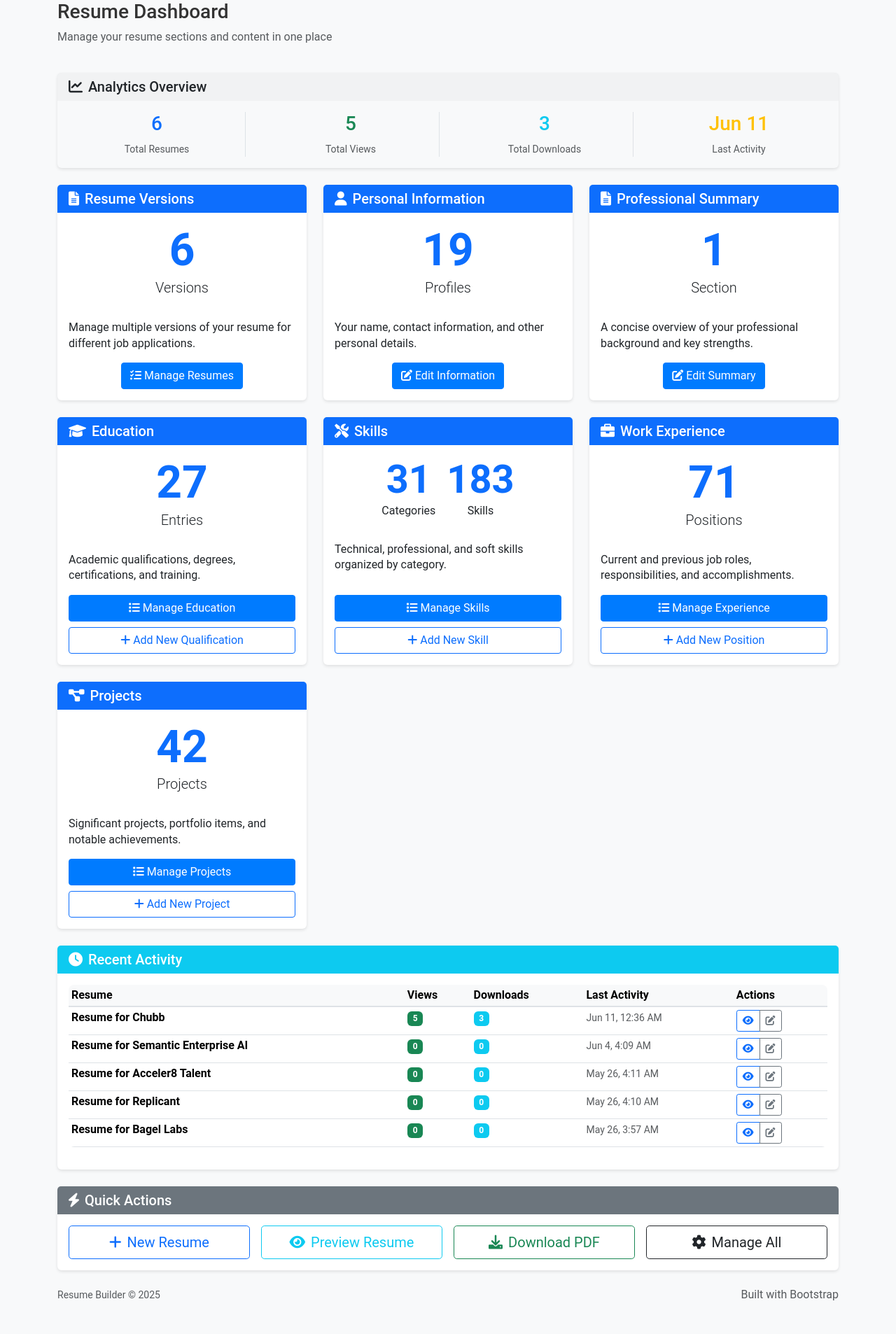
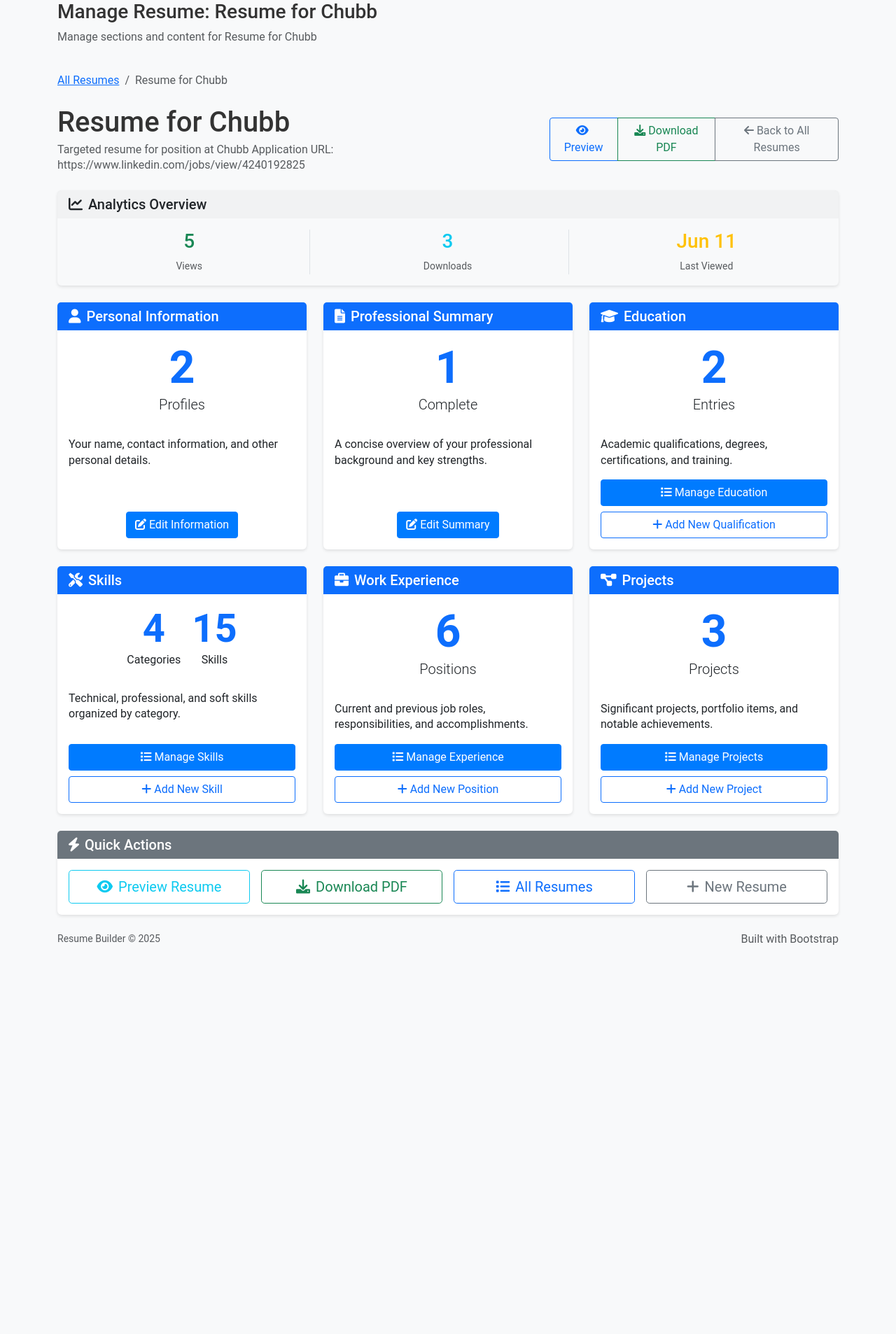
Before and after one commit to rakmakan/resume_builder, a PHP site: page /admin.php in a window 1280 px wide. Shown: the part 74-1980 px from the top of the page at 70% size. After the commit the page ends 1424 px from the top, so only its background shows below. Run offline with PHP 8.4, Linux system fonts and the light colour scheme; data comes from the database, SQL or seed files in the repository.

Commit message:
Refactor admin.php to be resume-specific
- Modified admin.php to require resume_id parameter and show only that resume's data
- Updated admin.php to display resume-specific statistics and section counts
- Added breadcrumb navigation and resume header with action buttons
- Updated all section links to include resume_id parameter
- Added 'Manage' button in resumes.php that links to resume-specific admin page
- Updated breadcrumbs in common.php to link back to resume-specific admin
- Modified personal_info.php to use updated breadcrumb function
- Changed navigation flow: All Resumes → Select Resume → Resume-specific Admin → Edit Sections

This creates a proper workflow where users must select a specific resume before accessing the admin interface, making the admin page contextual to the selected resume rather than showing global data across all resumes.

```diff
--- a/admin.php
+++ b/admin.php
@@ -1,43 +1,80 @@
 <?php
 require_once 'database/db.php';
 require_once 'includes/utils.php';
+require_once 'edit_sections/common.php';
 
 // Start session
 session_start();
 
-// Set page title and description
-$pageTitle = 'Resume Dashboard';
-$pageDescription = 'Manage your resume sections and content in one place';
-
 // Get database instance
 $db = ResumeDB::getInstance();
 
-// Get overall statistics
-$overallStats = $db->getResumeStats();
-$totalResumes = count($db->query("SELECT * FROM resumes"));
+// Get resume ID from URL parameter
+$resumeId = getResumeId($db);
+$resumeName = getResumeName($db, $resumeId);
 
-// Count entries in each section (across all resumes)
-$personalCount = count($db->query("SELECT * FROM personal_info"));
-$educationCount = count($db->query("SELECT * FROM education WHERE is_visible = 1"));
-$skillCategoriesCount = count($db->query("SELECT * FROM skill_categories WHERE is_visible = 1"));
-$skillsCount = count($db->query("SELECT * FROM skills WHERE is_visible = 1"));
-$experienceCount = count($db->query("SELECT * FROM experience WHERE is_visible = 1"));
-$projectsCount = count($db->query("SELECT * FROM projects WHERE is_visible = 1"));
+// Verify resume exists
+$resume = $db->querySingle("SELECT * FROM resumes WHERE id = ?", [$resumeId]);
+if (!$resume) {
+    header('Location: edit_sections/resumes.php');
+    exit;
+}
 
-// Get recent activity (last 5 resumes viewed/updated)
-$recentResumes = $db->query(
-    "SELECT id, name, last_viewed_at, view_count, download_count, updated_at
-     FROM resumes
-     ORDER BY COALESCE(last_viewed_at, updated_at) DESC
-     LIMIT 5"
-);
+// Set page title and description
+$pageTitle = 'Manage Resume: ' . $resumeName;
+$pageDescription = 'Manage sections and content for ' . $resumeName;
+
+// Get resume-specific statistics
+$resumeStats = $db->getResumeStats($resumeId);
+
+// Count entries in each section for this specific resume
+$personalCount = count($db->query("SELECT * FROM personal_info WHERE resume_id = ?", [$resumeId]));
+$educationCount = count($db->query("SELECT * FROM education WHERE resume_id = ? AND is_visible = 1", [$resumeId]));
+$skillCategoriesCount = count($db->query("SELECT * FROM skill_categories WHERE resume_id = ? AND is_visible = 1", [$resumeId]));
+$skillsCount = count($db->query("SELECT * FROM skills WHERE resume_id = ? AND is_visible = 1", [$resumeId]));
+$experienceCount = count($db->query("SELECT * FROM experience WHERE resume_id = ? AND is_visible = 1", [$resumeId]));
+$projectsCount = count($db->query("SELECT * FROM projects WHERE resume_id = ? AND is_visible = 1", [$resumeId]));
+
+// Get summary for this resume
+$summaryExists = $db->querySingle("SELECT id FROM summary WHERE resume_id = ?", [$resumeId]) ? 1 : 0;
 
 // Include header
 require_once 'includes/header.php';
 ?>
 
+<!-- Breadcrumb Navigation -->
+<nav aria-label="breadcrumb" class="mb-4">
+    <ol class="breadcrumb">
+        <li class="breadcrumb-item"><a href="edit_sections/resumes.php">All Resumes</a></li>
+        <li class="breadcrumb-item active" aria-current="page"><?php echo htmlspecialchars($resumeName); ?></li>
+    </ol>
+</nav>
+
+<!-- Resume Header -->
+<div class="row mb-4">
+    <div class="col-12">
+        <div class="d-flex justify-content-between align-items-center">
+            <div>
+                <h1 class="mb-1"><?php echo htmlspecialchars($resumeName); ?></h1>
+                <p class="text-muted mb-0"><?php echo htmlspecialchars($resume['description'] ?: 'No description'); ?></p>
+            </div>
+            <div class="btn-group">
+                <a href="index.php?resume_id=<?php echo $resumeId; ?>" target="_blank" class="btn btn-outline-primary">
+                    <i class="fas fa-eye me-1"></i>Preview
+                </a>
+                <a href="export.php?id=<?php echo $resumeId; ?>" class="btn btn-outline-success">
+                    <i class="fas fa-download me-1"></i>Download PDF
+                </a>
+                <a href="edit_sections/resumes.php" class="btn btn-outline-secondary">
+                    <i class="fas fa-arrow-left me-1"></i>Back to All Resumes
+                </a>
+            </div>
+        </div>
+    </div>
+</div>
+
 <!-- Analytics Overview -->
-<?php if ($overallStats && ($overallStats['total_views'] > 0 || $overallStats['total_downloads'] > 0)): ?>
+<?php if ($resumeStats && ($resumeStats['view_count'] > 0 || $resumeStats['download_count'] > 0)): ?>
 <div class="row mb-4">
     <div class="col-12">
         <div class="card bg-light">
@@ -48,27 +85,21 @@ require_once 'includes/header.php';
             </div>
             <div class="card-body">
                 <div class="row text-center">
-                    <div class="col-md-3">
+                    <div class="col-md-4">
                         <div class="border-end">
-                            <h3 class="text-primary"><?php echo $totalResumes; ?></h3>
-                            <small class="text-muted">Total Resumes</small>
+                            <h3 class="text-success"><?php echo $resumeStats['view_count'] ?? 0; ?></h3>
+                            <small class="text-muted">Views</small>
                         </div>
                     </div>
-                    <div class="col-md-3">
+                    <div class="col-md-4">
                         <div class="border-end">
-                            <h3 class="text-success"><?php echo $overallStats['total_views'] ?? 0; ?></h3>
-                            <small class="text-muted">Total Views</small>
+                            <h3 class="text-info"><?php echo $resumeStats['download_count'] ?? 0; ?></h3>
+                            <small class="text-muted">Downloads</small>
                         </div>
                     </div>
-                    <div class="col-md-3">
-                        <div class="border-end">
-                            <h3 class="text-info"><?php echo $overallStats['total_downloads'] ?? 0; ?></h3>
-                            <small class="text-muted">Total Downloads</small>
-                        </div>
-                    </div>
-                    <div class="col-md-3">
-                        <h3 class="text-warning"><?php echo $overallStats['last_activity'] ? formatDate($overallStats['last_activity'], 'M j') : 'Never'; ?></h3>
-                        <small class="text-muted">Last Activity</small>
+                    <div class="col-md-4">
+                        <h3 class="text-warning"><?php echo $resumeStats['last_viewed_at'] ? formatDate($resumeStats['last_viewed_at'], 'M j') : 'Never'; ?></h3>
+                        <small class="text-muted">Last Viewed</small>
                     </div>
                 </div>
             </div>
@@ -79,28 +110,6 @@ require_once 'includes/header.php';
 
 <!-- Dashboard Cards -->
 <div class="row g-4">
-    <!-- Resume Versions Card -->
-    <div class="col-md-6 col-lg-4">
-        <div class="card h-100">
-            <div class="card-header bg-primary text-white">
-                <h5 class="card-title mb-0">
-                    <i class="fas fa-file-alt me-2"></i>Resume Versions
-                </h5>
-            </div>
-            <div class="card-body d-flex flex-column">
-                <div class="text-center mb-3">
-                    <span class="display-3 text-primary"><?php echo $totalResumes; ?></span>
-                    <p class="lead">Versions</p>
-                </div>
-                <p class="card-text">Manage multiple versions of your resume for different job applications.</p>
-                <div class="mt-auto text-center">
-                    <a href="edit_sections/resumes.php" class="btn btn-primary">
-                        <i class="fas fa-tasks me-1"></i>Manage Resumes
-                    </a>
-                </div>
-            </div>
-        </div>
-    </div>
 
     <!-- Personal Information Card -->
     <div class="col-md-6 col-lg-4">
@@ -117,7 +126,7 @@ require_once 'includes/header.php';
                 </div>
                 <p class="card-text">Your name, contact information, and other personal details.</p>
                 <div class="mt-auto text-center">
-                    <a href="edit_sections/personal_info.php" class="btn btn-primary">
+                    <a href="edit_sections/personal_info.php?resume_id=<?php echo $resumeId; ?>" class="btn btn-primary">
                         <i class="fas fa-edit me-1"></i>Edit Information
                     </a>
                 </div>
@@ -135,12 +144,12 @@ require_once 'includes/header.php';
             </div>
             <div class="card-body d-flex flex-column">
                 <div class="text-center mb-3">
-                    <span class="display-3 text-primary">1</span>
-                    <p class="lead">Section</p>
+                    <span class="display-3 text-primary"><?php echo $summaryExists; ?></span>
+                    <p class="lead"><?php echo $summaryExists ? 'Complete' : 'Missing'; ?></p>
                 </div>
                 <p class="card-text">A concise overview of your professional background and key strengths.</p>
                 <div class="mt-auto text-center">
-                    <a href="edit_sections/summary.php" class="btn btn-primary">
+                    <a href="edit_sections/summary.php?resume_id=<?php echo $resumeId; ?>" class="btn btn-primary">
                         <i class="fas fa-edit me-1"></i>Edit Summary
                     </a>
                 </div>
@@ -164,10 +173,10 @@ require_once 'includes/header.php';
                 <p class="card-text">Academic qualifications, degrees, certifications, and training.</p>
                 <div class="mt-auto">
                     <div class="d-grid gap-2">
-                        <a href="edit_sections/education.php" class="btn btn-primary">
+                        <a href="edit_sections/education.php?resume_id=<?php echo $resumeId; ?>" class="btn btn-primary">
                             <i class="fas fa-list me-1"></i>Manage Education
                         </a>
-                        <a href="edit_sections/education_add.php" class="btn btn-outline-primary">
+                        <a href="edit_sections/education.php?resume_id=<?php echo $resumeId; ?>&action=add" class="btn btn-outline-primary">
                             <i class="fas fa-plus me-1"></i>Add New Qualification
                         </a>
                     </div>
@@ -200,10 +209,10 @@ require_once 'includes/header.php';
                 <p class="card-text">Technical, professional, and soft skills organized by category.</p>
                 <div class="mt-auto">
                     <div class="d-grid gap-2">
-                        <a href="edit_sections/skills.php" class="btn btn-primary">
+                        <a href="edit_sections/skills.php?resume_id=<?php echo $resumeId; ?>" class="btn btn-primary">
                             <i class="fas fa-list me-1"></i>Manage Skills
                         </a>
-                        <a href="edit_sections/skills_add.php" class="btn btn-outline-primary">
+                        <a href="edit_sections/skills.php?resume_id=<?php echo $resumeId; ?>&action=add" class="btn btn-outline-primary">
                             <i class="fas fa-plus me-1"></i>Add New Skill
                         </a>
                     </div>
@@ -228,10 +237,10 @@ require_once 'includes/header.php';
                 <p class="card-text">Current and previous job roles, responsibilities, and accomplishments.</p>
                 <div class="mt-auto">
                     <div class="d-grid gap-2">
-                        <a href="edit_sections/experience.php" class="btn btn-primary">
+                        <a href="edit_sections/experience.php?resume_id=<?php echo $resumeId; ?>" class="btn btn-primary">
                             <i class="fas fa-list me-1"></i>Manage Experience
                         </a>
-                        <a href="edit_sections/experience_add.php" class="btn btn-outline-primary">
+                        <a href="edit_sections/experience_add.php?resume_id=<?php echo $resumeId; ?>" class="btn btn-outline-primary">
                             <i class="fas fa-plus me-1"></i>Add New Position
                         </a>
                     </div>
@@ -256,10 +265,10 @@ require_once 'includes/header.php';
                 <p class="card-text">Significant projects, portfolio items, and notable achievements.</p>
                 <div class="mt-auto">
                     <div class="d-grid gap-2">
-                        <a href="edit_sections/projects.php" class="btn btn-primary">
+                        <a href="edit_sections/projects.php?resume_id=<?php echo $resumeId; ?>" class="btn btn-primary">
                             <i class="fas fa-list me-1"></i>Manage Projects
                         </a>
-                        <a href="edit_sections/projects_add.php" class="btn btn-outline-primary">
+                        <a href="edit_sections/projects.php?resume_id=<?php echo $resumeId; ?>&action=add" class="btn btn-outline-primary">
                             <i class="fas fa-plus me-1"></i>Add New Project
                         </a>
                     </div>
@@ -269,70 +278,7 @@ require_once 'includes/header.php';
     </div>
 </div>
 
-<!-- Recent Activity -->
-<?php if (!empty($recentResumes)): ?>
-<div class="row mt-4">
-    <div class="col-12">
-        <div class="card">
-            <div class="card-header bg-info text-white">
-                <h5 class="card-title mb-0">
-                    <i class="fas fa-clock me-2"></i>Recent Activity
-                </h5>
-            </div>
-            <div class="card-body">
-                <div class="table-responsive">
-                    <table class="table table-sm">
-                        <thead>
-                            <tr>
-                                <th>Resume</th>
-                                <th>Views</th>
-                                <th>Downloads</th>
-                                <th>Last Activity</th>
-                                <th>Actions</th>
-                            </tr>
-                        </thead>
-                        <tbody>
-                            <?php foreach ($recentResumes as $resume): ?>
-                            <tr>
-                                <td>
-                                    <strong><?php echo htmlspecialchars($resume['name']); ?></strong>
-                                </td>
-                                <td>
-                                    <span class="badge bg-success"><?php echo $resume['view_count'] ?? 0; ?></span>
-                                </td>
-                                <td>
-                                    <span class="badge bg-info"><?php echo $resume['download_count'] ?? 0; ?></span>
-                                </td>
-                                <td>
-                                    <small class="text-muted">
-                                        <?php
-                                        $lastActivity = $resume['last_viewed_at'] ?: $resume['updated_at'];
-                                        echo $lastActivity ? formatDate($lastActivity, 'M j, g:i A') : 'Never';
-                                        ?>
-                                    </small>
-                                </td>
-                                <td>
-                                    <div class="btn-group btn-group-sm">
-                                        <a href="index.php?resume_id=<?php echo $resume['id']; ?>"
-                                           class="btn btn-outline-primary btn-sm" title="Preview">
-                                            <i class="fas fa-eye"></i>
-                                        </a>
-                                        <a href="edit_sections/personal_info.php?resume_id=<?php echo $resume['id']; ?>"
-                                           class="btn btn-outline-secondary btn-sm" title="Edit">
-                                            <i class="fas fa-edit"></i>
-                                        </a>
-                                    </div>
-                                </td>
-                            </tr>
-                            <?php endforeach; ?>
-                        </tbody>
-                    </table>
-                </div>
-            </div>
-        </div>
-    </div>
-</div>
-<?php endif; ?>
+
 
 <!-- Quick Actions -->
 <div class="row mt-4">
@@ -347,29 +293,29 @@ require_once 'includes/header.php';
                 <div class="row g-3">
                     <div class="col-md-3">
                         <div class="d-grid">
-                            <a href="edit_sections/resumes.php" class="btn btn-outline-primary btn-lg">
-                                <i class="fas fa-plus me-2"></i>New Resume
-                            </a>
-                        </div>
-                    </div>
-                    <div class="col-md-3">
-                        <div class="d-grid">
-                            <a href="index.php" target="_blank" class="btn btn-outline-info btn-lg">
+                            <a href="index.php?resume_id=<?php echo $resumeId; ?>" target="_blank" class="btn btn-outline-info btn-lg">
                                 <i class="fas fa-eye me-2"></i>Preview Resume
                             </a>
                         </div>
                     </div>
                     <div class="col-md-3">
                         <div class="d-grid">
-                            <a href="index.php?download=true" class="btn btn-outline-success btn-lg">
+                            <a href="export.php?id=<?php echo $resumeId; ?>" class="btn btn-outline-success btn-lg">
                                 <i class="fas fa-download me-2"></i>Download PDF
                             </a>
                         </div>
                     </div>
                     <div class="col-md-3">
                         <div class="d-grid">
-                            <a href="edit_sections/resumes.php" class="btn btn-outline-dark btn-lg">
-                                <i class="fas fa-cog me-2"></i>Manage All
+                            <a href="edit_sections/resumes.php" class="btn btn-outline-primary btn-lg">
+                                <i class="fas fa-list me-2"></i>All Resumes
+                            </a>
+                        </div>
+                    </div>
+                    <div class="col-md-3">
+                        <div class="d-grid">
+                            <a href="edit_sections/resumes.php" class="btn btn-outline-secondary btn-lg">
+                                <i class="fas fa-plus me-2"></i>New Resume
                             </a>
                         </div>
                     </div>
--- a/edit_sections/common.php
+++ b/edit_sections/common.php
@@ -135,13 +135,16 @@ function displaySectionNav($resumeId, $currentSection) {
 }
 
 // Display breadcrumb navigation
-function displayBreadcrumbs($resumeName, $sectionName) {
+function displayBreadcrumbs($resumeName, $sectionName, $resumeId = null) {
     echo '<nav aria-label="breadcrumb" class="mb-4">
         <ol class="breadcrumb">
-            <li class="breadcrumb-item"><a href="../admin.php">Dashboard</a></li>
-            <li class="breadcrumb-item"><a href="resumes.php">Resumes</a></li>
-            <li class="breadcrumb-item">' . htmlspecialchars($resumeName) . '</li>
-            <li class="breadcrumb-item active">' . htmlspecialchars($sectionName) . '</li>
+            <li class="breadcrumb-item"><a href="resumes.php">All Resumes</a></li>';
+    if ($resumeId) {
+        echo '<li class="breadcrumb-item"><a href="../admin.php?resume_id=' . $resumeId . '">' . htmlspecialchars($resumeName) . '</a></li>';
+    } else {
+        echo '<li class="breadcrumb-item">' . htmlspecialchars($resumeName) . '</li>';
+    }
+    echo '<li class="breadcrumb-item active">' . htmlspecialchars($sectionName) . '</li>
         </ol>
     </nav>';
 }
@@ -275,11 +278,16 @@ function displayHeader($title) {
 }
 
 // Function to display common page footer
-function displayFooter() {
+function displayFooter($resumeId = null) {
     ?>
             <div class="footer-links">
-                <a href="../admin.php">Back to Dashboard</a>
-                <a href="../index.php">View Resume</a>
+                <?php if ($resumeId): ?>
+                    <a href="../admin.php?resume_id=<?php echo $resumeId; ?>">Back to Resume Dashboard</a>
+                    <a href="../index.php?resume_id=<?php echo $resumeId; ?>">View Resume</a>
+                <?php else: ?>
+                    <a href="resumes.php">Back to Resumes</a>
+                    <a href="../index.php">View Resume</a>
+                <?php endif; ?>
             </div>
         </div>
     </body>
--- a/edit_sections/personal_info.php
+++ b/edit_sections/personal_info.php
@@ -87,7 +87,7 @@ require_once '../includes/header.php';
     </div>
     <?php endif; ?>
 
-    <?php displayBreadcrumbs($resumeName, 'Personal Information'); ?>
+    <?php displayBreadcrumbs($resumeName, 'Personal Information', $resumeId); ?>
 
     <div class="row">
         <div class="col-md-3">
@@ -165,8 +165,8 @@ require_once '../includes/header.php';
                         </div>
 
                         <div class="d-flex justify-content-between">
-                            <a href="resumes.php" class="btn btn-secondary">
-                                <i class="fas fa-arrow-left me-1"></i>Back to Resumes
+                            <a href="../admin.php?resume_id=<?php echo $resumeId; ?>" class="btn btn-secondary">
+                                <i class="fas fa-arrow-left me-1"></i>Back to Dashboard
                             </a>
                             <button type="submit" class="btn btn-primary">
                                 <i class="fas fa-save me-1"></i>Save Changes
--- a/edit_sections/resumes.php
+++ b/edit_sections/resumes.php
@@ -247,12 +247,16 @@ require_once '../includes/header.php';
                                 <?php endif; ?>
                             </td>
                             <td>                            <div class="btn-group" role="group">
+                                <a href="../admin.php?resume_id=<?php echo $resume['id']; ?>"
+                                   class="btn btn-sm btn-primary" title="Manage Resume">
+                                    <i class="fas fa-cog"></i>
+                                </a>
                                 <a href="../index.php?resume_id=<?php echo $resume['id']; ?>" target="_blank"
                                    class="btn btn-sm btn-outline-info" title="Preview Resume">
                                     <i class="fas fa-eye"></i>
                                 </a>
                                 <a href="../edit_sections/personal_info.php?resume_id=<?php echo $resume['id']; ?>"
-                                       class="btn btn-sm btn-outline-primary" title="Edit Resume">
+                                       class="btn btn-sm btn-outline-secondary" title="Quick Edit">
                                         <i class="fas fa-edit"></i>
                                     </a>
                                     <a href="../export.php?id=<?php echo $resume['id']; ?>"
```
